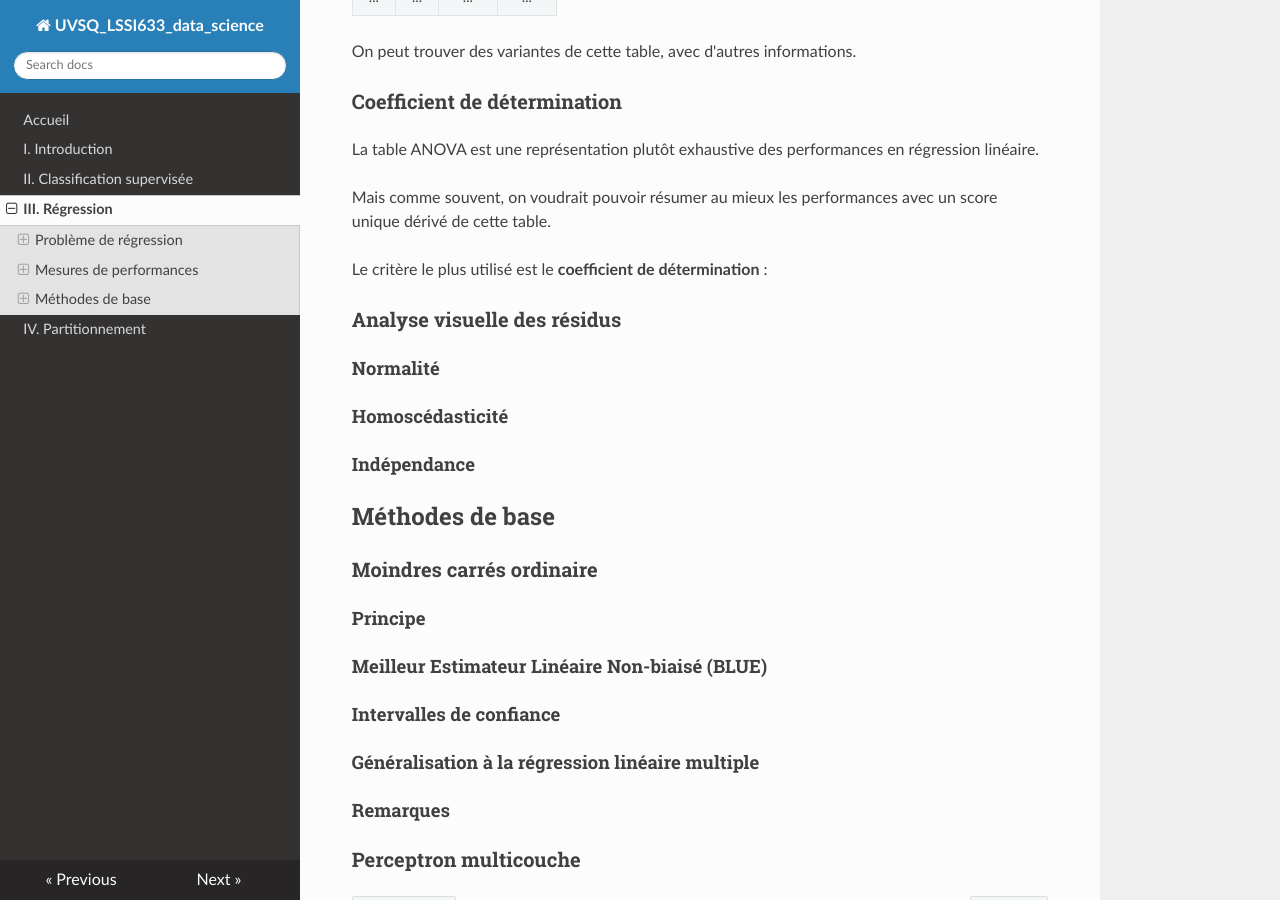
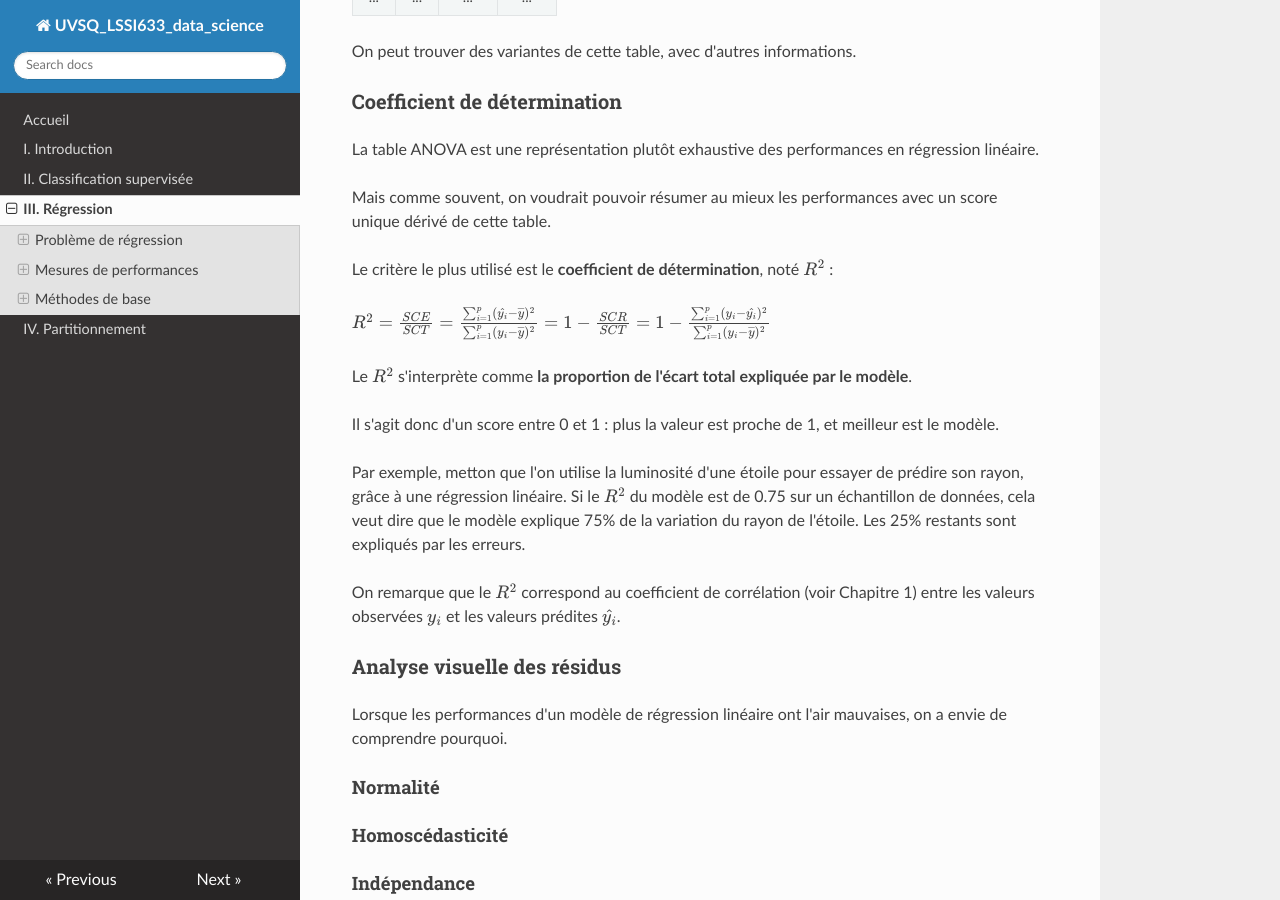
Before and after one commit to NicOudart/UVSQ_LSSI633_data_science, an MkDocs documentation site: the page built from docs/Chap3_Regression.md, in a window 1280 px wide and 900 px high, scrolled down 8024 px. Built offline with MkDocs 1.6.1, drawn with Linux system fonts in a browser that asks for light colours; nearby versions of some CDN libraries.

Commit message:
-Progress on Chapter 3.

```diff
--- a/docs/Chap3_Regression.md
+++ b/docs/Chap3_Regression.md
@@ -266,11 +266,25 @@ La table ANOVA est une représentation plutôt exhaustive des performances en r
 
 Mais comme souvent, on voudrait pouvoir résumer au mieux les performances avec un score unique dérivé de cette table.
 
-Le critère le plus utilisé est le **coefficient de détermination** :
+Le critère le plus utilisé est le **coefficient de détermination**, noté $R^2$ :
+
+$R^2 = \frac{SCE}{SCT} = \frac{\sum_{i=1}^{p} (\hat{y_i} - \overline{y})^2}{\sum_{i=1}^{p} (y_i - \overline{y})^2} = 1 - \frac{SCR}{SCT} = 1 - \frac{\sum_{i=1}^{p} (y_i - \hat{y_i})^2}{\sum_{i=1}^{p} (y_i - \overline{y})^2}$
+
+Le $R^2$ s'interprète comme **la proportion de l'écart total expliquée par le modèle**.
+
+Il s'agit donc d'un score entre 0 et 1 : plus la valeur est proche de 1, et meilleur est le modèle.
+
+Par exemple, metton que l'on utilise la luminosité d'une étoile pour essayer de prédire son rayon, grâce à une régression linéaire.
+Si le $R^2$ du modèle est de 0.75 sur un échantillon de données, cela veut dire que le modèle explique 75% de la variation du rayon de l'étoile.
+Les 25% restants sont expliqués par les erreurs.
+
+On remarque que le $R^2$ correspond au coefficient de corrélation (voir Chapitre 1) entre les valeurs observées $y_i$ et les valeurs prédites $\hat{y_i}$.
+
+### Analyse visuelle des résidus
+
+Lorsque les performances d'un modèle de régression linéaire ont l'air mauvaises, on a envie de comprendre pourquoi.
 
 
-
-### Analyse visuelle des résidus
 
 #### Normalité
 
```
